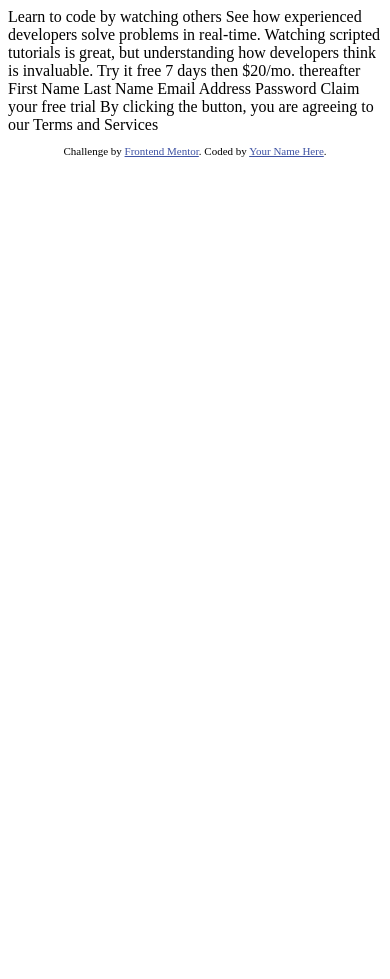
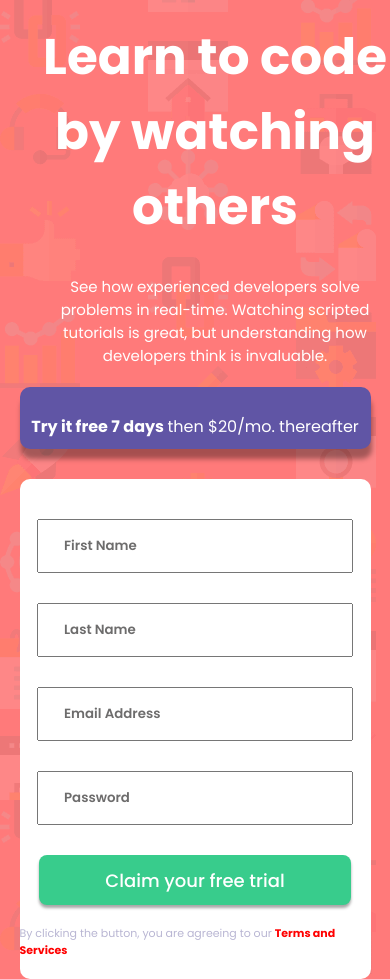
Before and after one commit to abdhazouri00/Intro-component, a plain HTML site: page index.html in a window 390 px wide. Before the commit the page ends 844 px from the top, so only its background shows below. Drawn offline with Linux system fonts and the light colour scheme.

Commit message:
final changes

```diff
--- a/index.html
+++ b/index.html
@@ -5,10 +5,14 @@
   <meta name="viewport" content="width=device-width, initial-scale=1.0"> <!-- displays site properly based on user's device -->
 
   <link rel="icon" type="image/png" sizes="32x32" href="./images/favicon-32x32.png">
+  <link rel="stylesheet" href="style.css">
+
+  <link rel="preconnect" href="https://fonts.googleapis.com">
+  <link rel="preconnect" href="https://fonts.gstatic.com" crossorigin>
+  <link href="https://fonts.googleapis.com/css2?family=Josefin+Sans:wght@300;400;600&family=Poppins:wght@400;500;600;700&family=Roboto&display=swap" rel="stylesheet">
 
   <title>Frontend Mentor | Intro component with sign up form</title>
 
-  <!-- Feel free to remove these styles or customise in your own stylesheet 👍 -->
   <style>
     .attribution { font-size: 11px; text-align: center; }
     .attribution a { color: hsl(228, 45%, 44%); }
@@ -16,27 +20,94 @@
 </head>
 <body>
 
-  Learn to code by watching others
 
-  See how experienced developers solve problems in real-time. Watching scripted tutorials is great,
-  but understanding how developers think is invaluable.
 
-  Try it free 7 days then $20/mo. thereafter
+  <div class="hero">
 
-  First Name
-  Last Name
-  Email Address
-  Password
 
-  Claim your free trial
+    <div class="left">
 
-  By clicking the button, you are agreeing to our Terms and Services
+      <div class="leftHeader">
 
-  <footer>
+        <h1>Learn to code by watching others</h1>
+
+      </div>
+
+      <div class="leftText">
+
+        <p>See how experienced developers solve problems in real-time. Watching scripted tutorials is great,
+          but understanding how developers think is invaluable. </p>
+
+      </div>
+
+
+    </div>
+
+    <!-- //////////////////////////////// RIGHT SIDE ///////////////////////////// -->
+
+
+    <div class="right">
+
+      <div class="topText">
+
+        <p><span class="span">Try it free 7 days </span>then $20/mo. thereafter</p>
+
+      </div>
+
+      <div class="container">
+
+        <div class="firstname"><input type="text" placeholder="First Name"></div>
+
+        <p class="errorTextf">first name cannot be empty</p>
+
+        <div class="lastname"><input type="text" placeholder="Last Name"></div>
+
+        <p class="errorTextl">last name cannot be empty</p>
+
+        <div class="Email"><input type="email" placeholder="Email Address"></div>
+
+        <p class="errorTexte">Invalid Email</p>
+
+        <div class="password"><input type="password" placeholder="Password"></div>
+
+        <p class="errorTextp">password cannot be empty</p>
+
+        <button type="button" class="button">Claim your free trial</button>
+
+        <p class="minitext">By clicking the button, you are agreeing to our <span class="span2">Terms and Services</span></p>
+
+      </div>
+
+    </div>
+
+  </div>
+
+
+
+
+
+
+
+
+
+
+
+
+
+
+
+
+
+
+
+  <!-- <footer>
     <p class="attribution">
       Challenge by <a href="https://www.frontendmentor.io?ref=challenge" target="_blank">Frontend Mentor</a>.
       Coded by <a href="#">Your Name Here</a>.
     </p>
-  </footer>
+  </footer> -->
+
+
+  <script src="main.js"></script>
 </body>
 </html>
--- /dev/null
+++ b/main.js
@@ -0,0 +1,27 @@
+let button = document.querySelector(".button");
+let firstname = document.querySelector(".firstname input");
+let lastname = document.querySelector(".lastname input");
+let Email = document.querySelector(".Email input");
+let password = document.querySelector(".password input");
+
+button.onclick = function() {
+  if (firstname.value === "") {
+    document.querySelector(".errorTextf").style.display = "block" ;
+    firstname.style.borderColor = "red";
+  }
+
+  if (lastname.value === "") {
+    document.querySelector(".errorTextl").style.display = "block";
+    lastname.style.borderColor = "red";
+  }
+
+  if (Email.value === "") {
+    document.querySelector(".errorTexte").style.display = "block";
+    Email.style.borderColor = "red";
+  }
+
+  if (password.value === "") {
+    document.querySelector(".errorTextp").style.display = "block";
+    password.style.borderColor = "red";
+  }
+};
--- /dev/null
+++ b/style.css
@@ -0,0 +1,408 @@
+*{
+
+    margin: 0;
+    padding: 0;
+}
+
+:root{
+
+    /* primary */
+    --Red: hsl(0, 100%, 74%);
+    --Green: hsl(154, 59%, 51%);
+
+    /*accent*/
+    --Blue: hsl(248, 32%, 49%);
+
+    /*neutral*/
+    --Dark-Blue: hsl(249, 10%, 26%) ;
+    --Grayish-Blue: hsl(246, 25%, 77%);
+}
+
+/*font-family: 'Poppins', sans-serif;*/
+
+body{
+
+    display: flex;
+    align-items: center;
+    justify-content: center;
+    background: url(images/bg-intro-desktop.png);
+    background-color: var(--Red);
+}
+
+.hero{
+
+    height: 80vh;
+    width: 80vw;
+    position: absolute;
+    top: 10vh;
+}
+
+.left{
+
+    display: flex;
+    flex-direction: column;
+    position: absolute;
+    width: 35vw;
+    left: 20px;
+    top: 25vh;
+}
+
+.leftHeader{
+
+    font-family: 'Poppins', sans-serif;
+    color: white;
+    font-size: 25px;
+    margin-left: 100px;
+}
+
+.leftText{
+
+    font-family: 'Poppins', sans-serif;
+    color: white;
+    font-size: 15px;
+    margin-left: 100px;
+    margin-top: 30px
+}
+
+
+
+.right{
+
+    display: flex;
+    flex-direction: column;
+    width: 35vw;
+    margin-left: auto;
+    position: relative;
+    top: 12vh;
+    right: 80px;
+    height: 60vh;
+}
+
+.topText{
+
+    height: 60px;
+    background-color: var(--Blue);
+    width: 35vw;
+    color: white;
+    text-align: center;
+    border-radius: 10px;
+    box-shadow: 1px 10px 5px 0px rgba(0,0,0,0.35);
+    -webkit-box-shadow: 1px 10px 5px 0px rgba(0,0,0,0.35);
+    -moz-box-shadow: 1px 10px 5px 0px rgba(0,0,0,0.35);
+    padding-bottom: 10px;
+    padding-top: 7px;
+    }
+
+.topText p{
+
+    margin-top: 8px;
+    font-family: 'Poppins', sans-serif;
+}
+
+.span{
+
+    font-weight: bold;
+}
+
+.container{
+
+    background-color: white;
+    height: 600px;
+    margin-top: 30px;
+    display: flex;
+    flex-direction: column;
+    align-items: center;
+    border-radius: 10px;
+    /* padding-bottom: 20px; */
+    padding-top: 20px;
+    padding-bottom: -10px;
+}
+
+.firstname{
+
+    position: relative;
+}
+
+.firstname input{
+
+    height: 50px;
+    width: 450px;
+    margin-top: 30px;
+    text-indent: 25px;
+    font-family: 'Poppins', sans-serif;
+    position: relative;
+}
+
+.firstname input::placeholder{
+
+    color: rgb(84, 83, 83);
+    font-family: 'Poppins', sans-serif;
+    font-weight: 600;
+    opacity: 85%;
+}
+
+.firstname::after {
+
+    display: none;
+    content: "";
+    background-image: url('images/icon-error.svg');
+    background-size: cover;
+    position: absolute;
+    top: 66.5%;
+    right: 10px;
+    transform: translateY(-50%);
+    width: 30px;
+    height: 30px;
+}
+
+.lastname{
+
+    position:relative;
+}
+
+.lastname::after {
+
+    display: none;
+    content: "";
+    background-image: url('images/icon-error.svg');
+    background-size: cover;
+    position: absolute;
+    top: 66.5%;
+    right: 10px;
+    transform: translateY(-50%);
+    width: 30px;
+    height: 30px;
+}
+
+.lastname input{
+
+    height: 50px;
+    width: 450px;
+    margin-top: 30px;
+    text-indent: 25px;
+    font-family: 'Poppins', sans-serif;
+}
+
+.lastname input::placeholder{
+
+    color: rgb(84, 83, 83);
+    font-family: 'Poppins', sans-serif;
+    font-weight: 600;
+    opacity: 85%;
+}
+
+.Email{
+
+    position: relative;
+}
+
+.Email input{
+
+    height: 50px;
+    width: 450px;
+    margin-top: 30px;
+    text-indent: 25px;
+    font-family: 'Poppins', sans-serif;
+}
+
+.Email input::placeholder{
+
+    color: rgb(84, 83, 83);
+    font-family: 'Poppins', sans-serif;
+    font-weight: 600;
+    opacity: 85%;
+}
+
+.Email::after {
+
+    display: none;
+    content: "";
+    background-image: url('images/icon-error.svg');
+    background-size: cover;
+    position: absolute;
+    top: 66.5%;
+    right: 10px;
+    transform: translateY(-50%);
+    width: 30px;
+    height: 30px;
+}
+
+.password{
+
+    position: relative;
+}
+
+.password input{
+
+    height: 50px;
+    width: 450px;
+    margin-top: 30px;
+    text-indent: 25px;
+    font-family: 'Poppins', sans-serif;
+}
+
+.password input::placeholder{
+
+    color: rgb(84, 83, 83);
+    font-family: 'Poppins', sans-serif;
+    font-weight: 600;
+    opacity: 85%;
+}
+
+.password::after {
+
+    display: none;
+    content: "";
+    background-image: url('images/icon-error.svg');
+    background-size: cover;
+    position: absolute;
+    top: 66.5%;
+    right: 10px;
+    transform: translateY(-50%);
+    width: 30px;
+    height: 30px;
+}
+
+.button{
+
+    height: 50px;
+    width: 450px;
+    margin-top: 30px;
+    background-color: var(--Green);
+    color: white;
+    border: none;
+    border-radius: 8px;
+    margin-bottom: 20px;
+    box-shadow: 0px 3px 3px 0px rgba(0,0,0,0.35);
+    font-size: 18px;
+    font-family: 'Poppins', sans-serif;
+    font-weight: 500;
+}
+
+
+.minitext{
+
+    font-size: 11px;
+    color: var(--Grayish-Blue);
+    font-family: 'Poppins', sans-serif;
+}
+
+.span2{
+
+    color: red;
+    font-weight: bold;
+    font-family: 'Poppins', sans-serif;
+}
+
+.errorTextf{
+
+    font-family: 'Poppins', sans-serif;
+    font-size: 12px;
+    margin-left: 270px;
+    color: red;
+    font-weight: bold;
+    font-style: italic;
+    margin-top: 10px;
+    margin-bottom: -12px;
+    display: none;
+}
+.errorTextl{
+
+    font-family: 'Poppins', sans-serif;
+    font-size: 12px;
+    margin-left: 270px;
+    color: red;
+    font-weight: bold;
+    font-style: italic;
+    margin-top: 10px;
+    margin-bottom: -12px;
+    display: none;
+}
+.errorTexte{
+
+    font-family: 'Poppins', sans-serif;
+    font-size: 12px;
+    margin-left: 270px;
+    color: red;
+    font-weight: bold;
+    font-style: italic;
+    margin-top: 10px;
+    margin-bottom: -12px;
+    display: none;
+}
+.errorTextp{
+
+    font-family: 'Poppins', sans-serif;
+    font-size: 12px;
+    margin-left: 270px;
+    color: red;
+    font-weight: bold;
+    font-style: italic;
+    margin-top: 10px;
+    margin-bottom: -12px;
+    display: none;
+}
+
+@media (max-width: 600px) {
+    .hero {
+      height: auto;
+      width: 90vw;
+      position: static;
+    }
+
+    .left {
+      width: 100%;
+      position: static;
+      margin-top: 20px;
+      margin-left: 20px;
+    }
+
+    .leftHeader,
+    .leftText {
+      margin-left: 0;
+      text-align: center;
+    }
+
+    .right {
+      width: 90vw;
+      margin: 0 auto;
+      position: static;
+      top: auto;
+      right: auto;
+    }
+
+    .topText{
+
+        width: inherit;
+        margin-top: 20px;
+        margin-bottom: 10px;
+    }
+
+    .topText p{
+
+        margin-top: 20px;
+    }
+
+    .container {
+      height: auto;
+      margin-top: 20px;
+      padding-top: 10px;
+      padding-bottom: 20px;
+    }
+
+    .firstname input,
+    .lastname input,
+    .Email input,
+    .password input,
+    .button {
+      width: 80vw;
+    }
+
+    .errorTextf,
+    .errorTextl,
+    .errorTexte,
+    .errorTextp {
+      margin-left: 0;
+      text-align: center;
+    }
+  }
```
